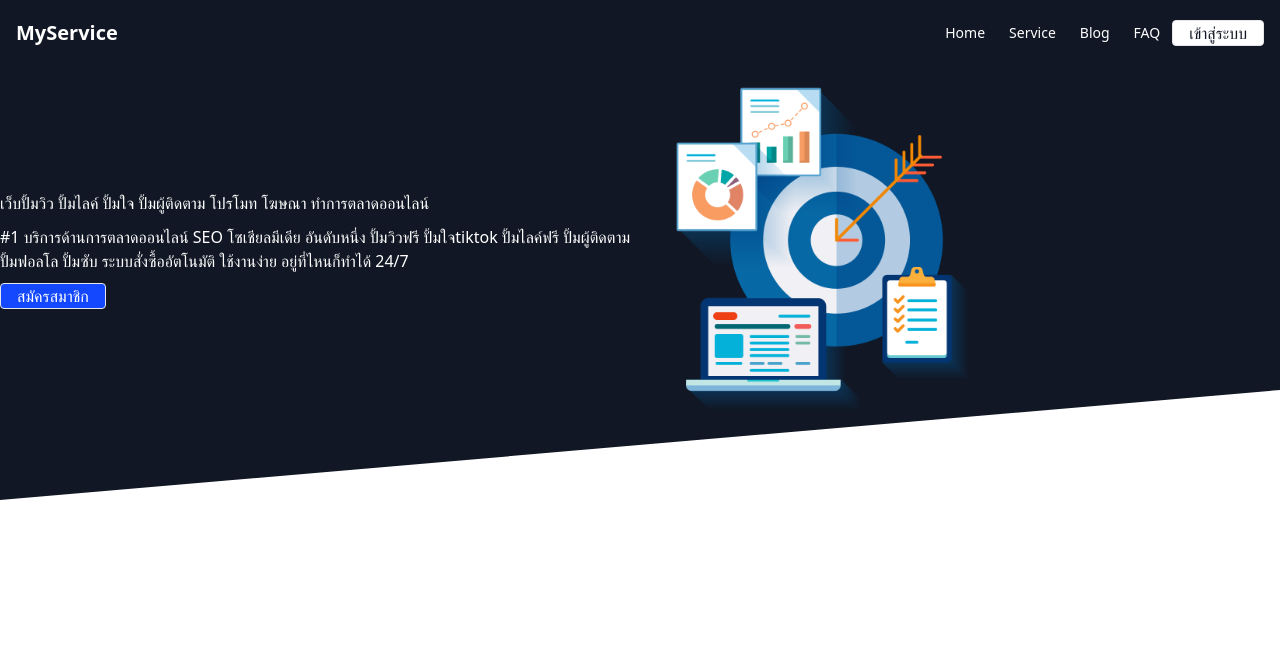
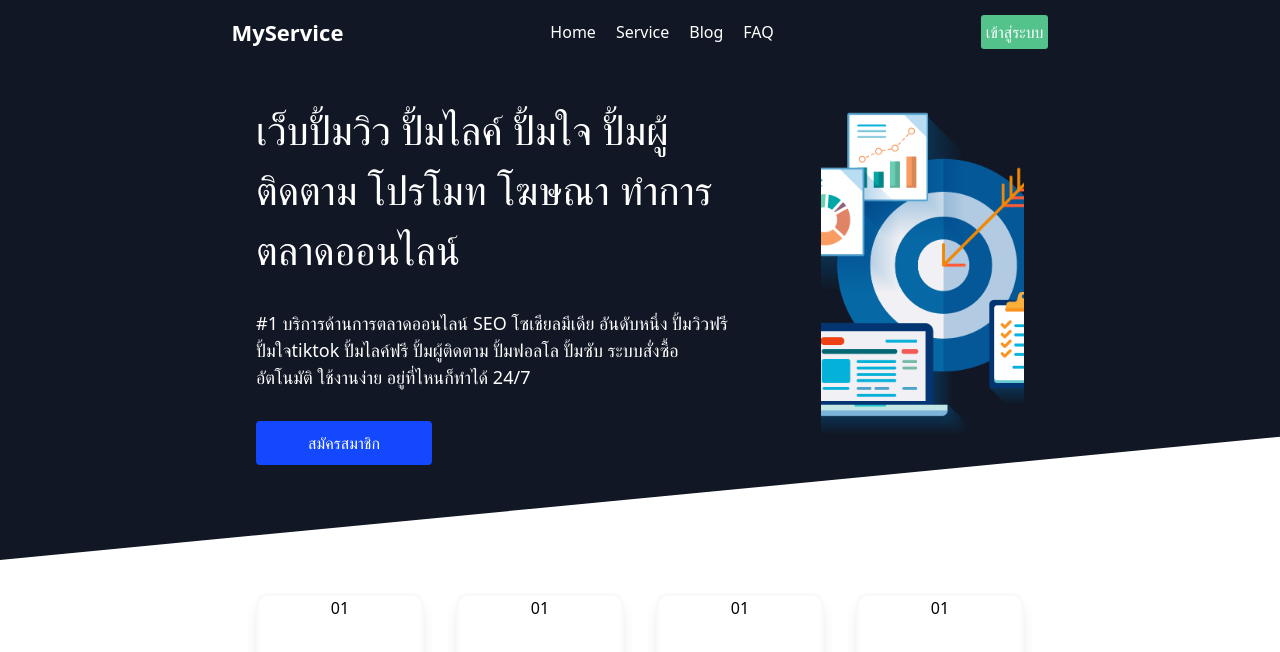
Before and after one commit to bbxme7799/finalproject3, a Next.js app: page / in a window 1280 px wide. Shown: the top 652 px of the page. Built offline with nearby package versions, Linux system fonts and the light colour scheme.

Commit message:
create index

```diff
--- a/components/layout/layout.js
+++ b/components/layout/layout.js
@@ -4,8 +4,11 @@ import MainHeader from "./main-header";
 export default function Layout(props) {
   return (
     <Fragment>
+      <div className="container">
       <MainHeader />
       <main>{props.children}</main>
+      </div>
     </Fragment>
+
   );
 }
--- a/components/layout/main-header.js
+++ b/components/layout/main-header.js
@@ -1,41 +1,51 @@
 import Link from "next/link";
 import Image from "next/image";
-import classes from "./main-header.module.css";
+import styles from "./main-header.module.css";
 
+const links = [
+  {
+    id: 1,
+    title: "Home",
+    url: "/",
+  },
+  {
+    id: 2,
+    title: "Service",
+    url: "/table",
+  },
+  {
+    id: 3,
+    title: "Blog",
+    url: "/bookshelf",
+  },
+  {
+    id: 4,
+    title: "FAQ",
+    url: "/rating",
+  },
+];
 function MainHeader() {
   return (
-    <nav className={classes.container}>
-      <div className="max-w-7xl mx-auto px-4">
-        <div className="flex items-center justify-between">
-          <div className="flex items-center">
-            <Link href="/" passHref>
-              <span className="text-white text-xl font-semibold">
-                MyService
-              </span>
-            </Link>
-          </div>
-          <div className="md:flex items-center justify-center">
-            {" "}
-            {/* เพิ่ม justify-center ที่นี่ */}
-            <Link href="/" className={classes.title}>
-              Home
-            </Link>
-            <Link href="/service" className={classes.title}>
-              Service
-            </Link>
-            <Link href="/blog" className={classes.title}>
-              Blog
-            </Link>
-            <Link href="/faq" className={classes.title}>
-              FAQ
-            </Link>
-            <Link href="/users" passHref>
-              <button className={classes.btnlogin}>เข้าสู่ระบบ</button>
-            </Link>
-          </div>
-        </div>
+    <div className={styles.container}>
+      <div className={styles.nav1}>
+      <Link href="/" className={styles.logo}>
+        MyService
+      </Link>
+      <div className={styles.links}>
+        {links.map((link) => (
+          <Link key={link.id} href={link.url} className={styles.link}>
+            {link.title}
+          </Link>
+        ))}
+
       </div>
-    </nav>
+      <button
+          className={styles.logout}
+        >
+          เข้าสู่ระบบ
+        </button>
+      </div>
+    </div>
   );
 }
 
--- a/components/layout/main-header.module.css
+++ b/components/layout/main-header.module.css
@@ -1,14 +1,46 @@
-.container {
+.container{
+  position: fixed;
   width: 100%;
-  position: fixed;
+  left: 0;
+  top: 0;
   z-index: 100;
-  padding-top: 15px;
+  color: white;
 }
 
-.title {
-  @apply text-white hover:bg-gray-700 px-3 py-2 rounded-md text-sm font-medium
+.nav1{
+  padding-top: 20px;
+
+  align-items: center;
+  height: 44px;
+  display: flex;
+  margin: auto;
+  z-index: 100;
+  right: 0;
+  left: 0;
+  top: 0;
+  position: fixed;
+  justify-content: space-around;
+  width: 80%;
 }
 
-.btnlogin {
-  @apply bg-white hover:bg-blue-700 text-[#111724] py-0 px-4 border rounded
+.logo{
+  font-weight: bold;
+  font-size: 22px;
 }
+
+.links{
+  display: flex;
+  align-items: center;
+  gap: 20px;
+}
+
+.logout{
+  padding: 5px;
+  border: none;
+  background-color: #53c28b;
+  color: white;
+  cursor: pointer;
+  border-radius: 3px;
+
+
+}
--- a/pages/index.js
+++ b/pages/index.js
@@ -6,22 +6,44 @@ import Link from "next/link";
 function HomePage() {
   return (
     <div className={classes.container}>
+      <div className={classes.body}></div>
+      <div className={classes.position}>
+        <div className={classes.banner}>
+          <div class=" grid-flow-row-dense grid-cols-2 text-white z-50 flex gap-[90px] my-auto">
+            <div class="col-span-2 w-[70%] ">
               <div className={classes.item}>
-        <h1>
+                <h1 className={classes.title}>
                   เว็บปั้มวิว ปั้มไลค์ ปั้มใจ ปั้มผู้ติดตาม โปรโมท โฆษณา
                   ทำการตลาดออนไลน์
                 </h1>
-        <p>
-          #1 บริการด้านการตลาดออนไลน์ SEO โซเชียลมีเดีย อันดับหนึ่ง ปั้มวิวฟรี
-          ปั้มใจtiktok ปั้มไลค์ฟรี ปั้มผู้ติดตาม ปั้มฟอลโล ปั้มซับ
-          ระบบสั่งซื้ออัตโนมัติ ใช้งานง่าย อยู่ที่ไหนก็ทำได้ 24/7
+                <p className={classes.desc}>
+                  #1 บริการด้านการตลาดออนไลน์ SEO โซเชียลมีเดีย อันดับหนึ่ง
+                  ปั้มวิวฟรี ปั้มใจtiktok ปั้มไลค์ฟรี ปั้มผู้ติดตาม ปั้มฟอลโล
+                  ปั้มซับ ระบบสั่งซื้ออัตโนมัติ ใช้งานง่าย อยู่ที่ไหนก็ทำได้
+                  24/7
                 </p>
                 <Link href="/users" passHref>
                   <button className={classes.btnlogin}>สมัครสมาชิก</button>
                 </Link>
               </div>
+            </div>
+            <div class="col-span-1 w-[30%] text-center items-center">
+              <div className={classes.banner}>
                 <div className={classes.item}>
                   <Image src={bg} className={classes.img} />
+                </div>
+              </div>
+            </div>
+          </div>
+        </div>
+      </div>
+      <div class="grid grid-cols-4 gap-8 mt-32 w-[60%] mx-auto items-center text-center ">
+        <div class="bg-white h-[250px] rounded-xl shadow-lg border-[3px] border-gray-50">01</div>
+        <div class="bg-white h-[250px] rounded-xl shadow-lg border-[3px] border-gray-50">01</div>
+        <div class="bg-white h-[250px] rounded-xl shadow-lg border-[3px] border-gray-50">01</div>
+        <div class="bg-white h-[250px] rounded-xl shadow-lg border-[3px] border-gray-50">01</div>
+
+
       </div>
     </div>
   );
--- a/pages/index.module.css
+++ b/pages/index.module.css
@@ -1,16 +1,41 @@
 .container {
+  position: fixed;
+  width: 100%;
+  left: 0;
+  top: 0;
+
+}
+.position{
   display: flex;
-  justify-content: center;
   align-items: center;
+  gap: 200px;
+  margin-left: auto;
+  margin-right: auto;
+  color: white;
+  width: 60%;
+  padding-top: 100px;
+}
+.body{
+  clip-path: polygon(0 0, 100% 0%, 100% 78%, 0% 100%);
   background-color: #111724;
-  color: white;
-  height: 500px;
-  clip-path: polygon(0 0, 100% 0%, 100% 78%, 0% 100%);
+  height: 560px;
+  width: 100%;
+  align-items: center;
+  position: absolute;
+  z-index: 0;
+}
+.banner{
+  flex: 1;
+  display: flex;
+  flex-direction: column;
+  align-items: center;
+  gap: 50px;
+  width: 100%;
+
 }
 
-
 .btnlogin {
- @apply bg-[#1448FF] hover:bg-blue-700  py-0 px-4 border rounded
+ @apply bg-[#1448FF] hover:bg-blue-700  py-0 px-4  rounded w-44 h-11
 }
 /* .container{
  font-family: 'Noto Sans Thai', sans-serif;
@@ -22,10 +47,11 @@
 } */
 
 .item{
- flex: 1;
- display: flex;
- flex-direction: column;
- gap: 10px;
+  z-index: 100;
+  flex: 1;
+  display: flex;
+  flex-direction: column;
+  gap: 30px;
 }
 
 .img {
@@ -33,3 +59,12 @@
  height: 350px;
  object-fit: cover;
 }
+
+.title{
+  font-size: 40px;
+}
+
+.desc{
+  font-size: 18px;
+  font-weight: 300;
+}
--- a/styles/globals.css
+++ b/styles/globals.css
@@ -4,11 +4,21 @@
 @import 'tailwindcss/tailwind.css';
 
 
-/* .container {
+.container {
   max-width: 1366px;
   min-height: 100vh;
   margin: 0 auto;
-} */
+}
+
+body {
+  color: rgb(var(--foreground-rgb));
+  background: linear-gradient(
+      to bottom,
+      transparent,
+      rgb(var(--background-end-rgb))
+    )
+    rgb(var(--background-start-rgb));
+}
 /* :root {
   --foreground-rgb: 0, 0, 0;
   --background-start-rgb: 214, 219, 220;
@@ -23,12 +33,4 @@
   }
 }
 
-body {
-  color: rgb(var(--foreground-rgb));
-  background: linear-gradient(
-      to bottom,
-      transparent,
-      rgb(var(--background-end-rgb))
-    )
-    rgb(var(--background-start-rgb));
-} */
+ */
```
Lines whose indentation alone changed are shown as unchanged.
